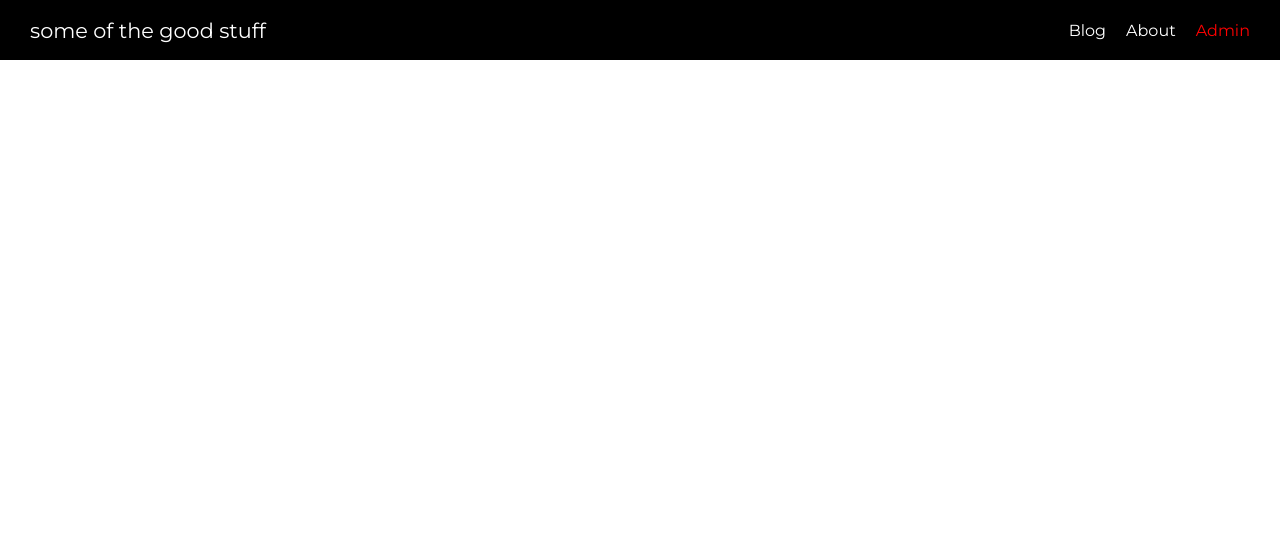
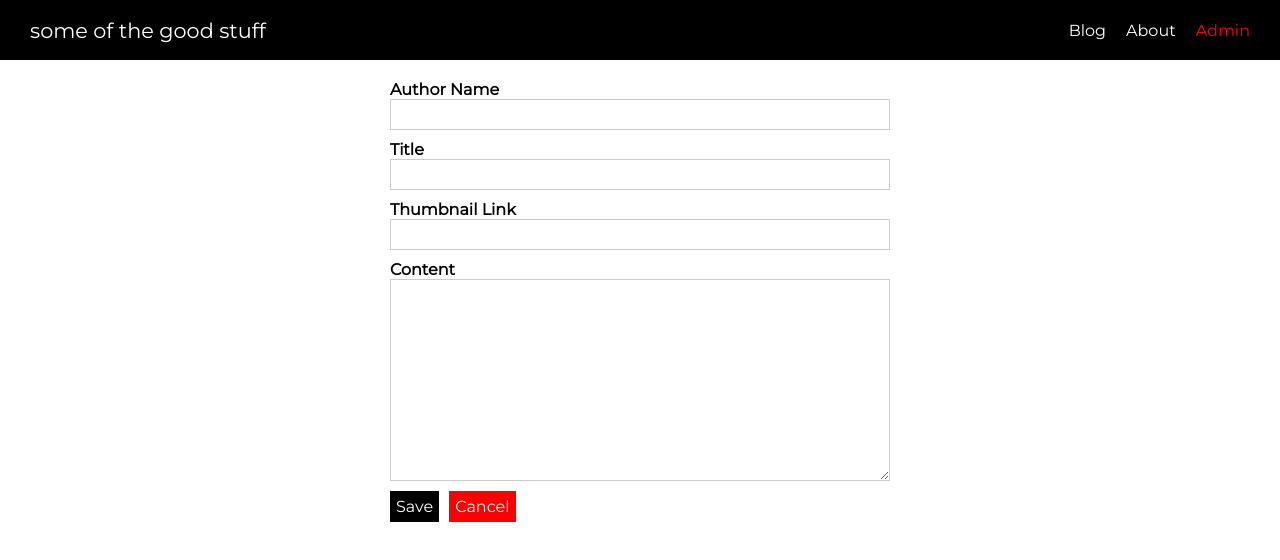
Before and after one commit to clew-bot/nuxt-blog, a Nuxt app: page /admin/new-post in a window 1280 px wide. Shown: the top 560 px of the page. Built offline with nearby package versions, Linux system fonts and the light colour scheme.

Commit message:
admin page

```diff
--- /dev/null
+++ b/components/Admin/AdminPostForm.vue
@@ -0,0 +1,56 @@
+<template>
+  <form @submit.prevent="onSave">
+    <AppControlInput v-model="editedPost.author">Author Name</AppControlInput>
+    <AppControlInput v-model="editedPost.title">Title</AppControlInput>
+    <AppControlInput v-model="editedPost.thumbnailLink">Thumbnail Link</AppControlInput>
+    <AppControlInput
+      control-type="textarea"
+      v-model="editedPost.content">Content</AppControlInput>
+    <AppButton type="submit">Save</AppButton>
+    <AppButton
+      type="button"
+      style="margin-left: 10px"
+      btn-style="cancel"
+      @click="onCancel">Cancel</AppButton>
+  </form>
+</template>
+
+<script>
+import AppControlInput from "@/components/UI/AppControlInput";
+import AppButton from "@/components/UI/AppButton";
+
+export default {
+  components: {
+    AppControlInput,
+    AppButton
+  },
+  props: {
+    post: {
+      type: Object,
+      required: false
+    }
+  },
+  data() {
+    return {
+      editedPost: this.post
+        ? { ...this.post }
+        : {
+            author: "",
+            title: "",
+            thumbnailLink: "",
+            content: ""
+          }
+    };
+  },
+  methods: {
+    onSave() {
+      // Save the post
+      console.log(this.editedPost);
+    },
+    onCancel() {
+      // Navigate back
+      this.$router.push("/admin");
+    }
+  }
+};
+</script>
--- a/components/Posts/PostPreview.vue
+++ b/components/Posts/PostPreview.vue
@@ -68,6 +68,14 @@
   padding: 10px;
   text-align: center;
 }
+.post-list {
+    display: flex;
+    padding: 20px;
+    box-sizing: border-box;
+    flex-wrap: wrap;
+    align-items: center;
+    justify-content: center;
+}
 
 a:hover .post-content,
 a:active .post-content {
--- /dev/null
+++ b/components/UI/AppButton.vue
@@ -0,0 +1,63 @@
+<template>
+  <button
+    class="button"
+    :class="btnStyle"
+    v-bind="$attrs"
+    v-on="$listeners"><slot /></button>
+</template>
+
+<script>
+export default {
+  name: 'AppButton',
+  props: {
+    btnStyle: {
+      type: String,
+      default: ''
+    }
+  }
+}
+</script>
+
+
+<style scoped>
+.button {
+  font: inherit;
+  background-color: black;
+  color: white;
+  padding: 5px;
+  cursor: pointer;
+  border: 1px solid black;
+}
+
+.button:hover,
+.button:active {
+  background-color: rgb(51, 51, 51);
+  border: 1px solid black;
+}
+
+.inverted {
+  background-color: white;
+  color: black;
+  border: 1px solid transparent;
+}
+
+.inverted:hover,
+.inverted:active {
+  color: #ccc;
+  background-color: white;
+  border: 1px solid transparent;
+}
+
+.cancel {
+  background-color: red;
+  color: white;
+  border: 1px solid transparent;
+}
+
+.cancel:hover,
+.cancel:active {
+  background-color: salmon;
+  border: 1px solid transparent;
+  color: white;
+}
+</style>
--- /dev/null
+++ b/components/UI/AppControlInput.vue
@@ -0,0 +1,58 @@
+<template>
+  <div class="input-control">
+    <label><slot /></label>
+    <input
+      v-if="controlType === 'input'"
+      v-bind="$attrs"
+      :value="value"
+      @input="$emit('input', $event.target.value)">
+    <textarea
+      v-if="controlType === 'textarea'"
+      rows="10"
+      :value="value"
+      @input="$emit('input', $event.target.value)"></textarea>
+  </div>
+</template>
+
+<script>
+export default {
+  name: 'AppInputControl',
+  props: {
+    controlType: {
+      type: String,
+      default: 'input'
+    },
+    value: {
+      type: String,
+      default: ''
+    }
+  }
+}
+</script>
+
+<style scoped>
+.input-control {
+  margin: 10px 0;
+}
+
+.input-control label {
+  display: block;
+  font-weight: bold;
+}
+
+.input-control input,
+.input-control textarea {
+  display: block;
+  width: 100%;
+  box-sizing: border-box;
+  font: inherit;
+  border: 1px solid #ccc;
+  padding: 5px;
+}
+
+.input-control input:focus,
+.input-control textarea:focus {
+  background-color: #eee;
+  outline: none;
+}
+</style>
--- a/pages/admin/index.vue
+++ b/pages/admin/index.vue
@@ -1,7 +1,7 @@
 <template>
   <div class="admin-page">
       <section class="new">
-          <button>Create Post</button>
+          <button @click="$router.push('/admin/new-post')">Create Post</button>
       </section>
       <section class="existing-posts">
           <h1>Existing Posts</h1>
--- a/pages/admin/new-post/index.vue
+++ b/pages/admin/new-post/index.vue
@@ -0,0 +1,30 @@
+<template>
+  <div class="admin-new-post-page">
+    <section class="new-post-form">
+      <AdminPostForm />
+    </section>
+  </div>
+</template>
+
+<script>
+import AdminPostForm from "@/components/Admin/AdminPostForm";
+
+export default {
+  components: {
+    AdminPostForm
+  }
+};
+</script>
+
+<style scoped>
+.new-post-form {
+  width: 90%;
+  margin: 20px auto;
+}
+
+@media (min-width: 768px) {
+  .new-post-form {
+    width: 500px;
+  }
+}
+</style>
```
Also changed, not shown: pages/admin/_postID/index.vue (+13 -0 lines), pages/admin/auth/index.vue (+13 -0 lines), 1 other file (tests, documents, lock files or other folders).
